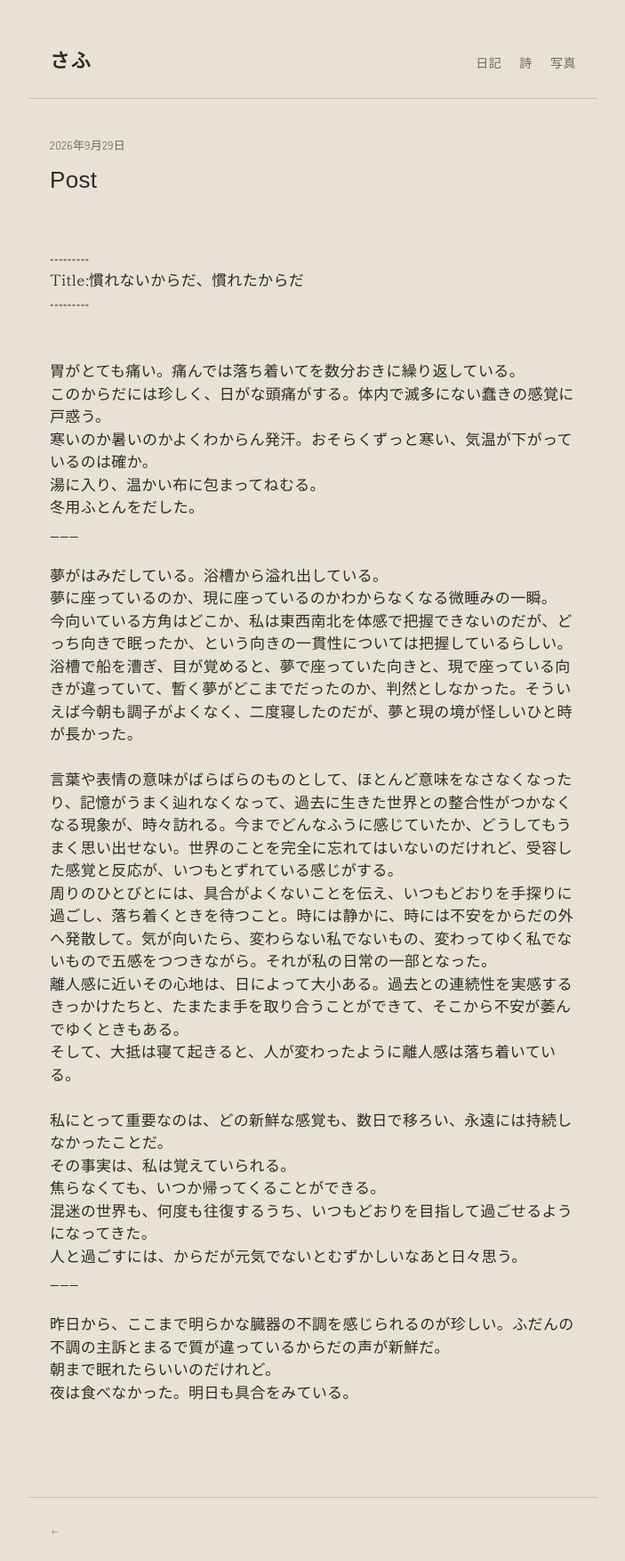
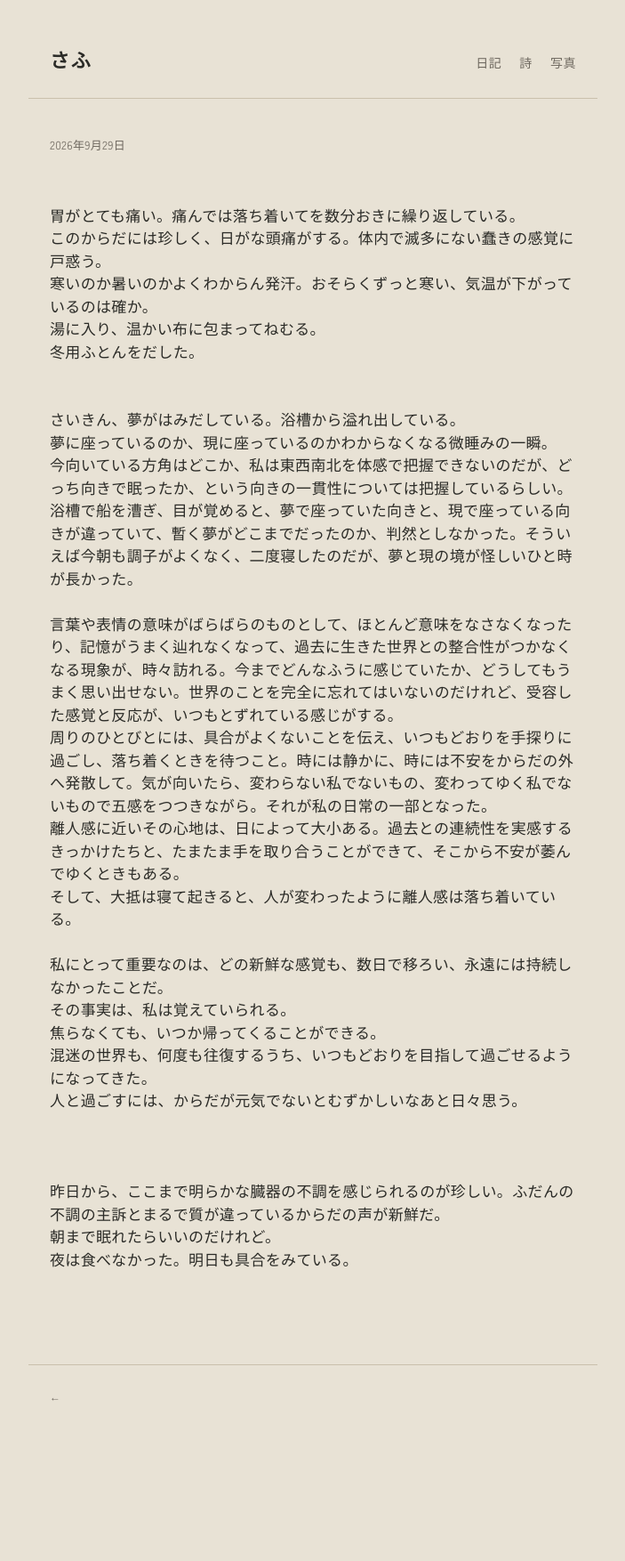
Before and after one commit to safusaf/safusaf.github.io, a Jekyll site: the page built from _posts/2026-09-29-post.html, in a window 1280 px wide. Shown: the whole page at 89% size, without its empty margins (288-991 px from the left). Built offline with Jekyll 4.4.1, drawn with Linux system fonts in a browser that asks for light colours; some web fonts are replaced; after the commit the page ends 1605 px from its top, so only the background shows below that.

Commit message:
Update 2026-09-29-post.html

```diff
--- a/_posts/2026-09-29-post.html
+++ b/_posts/2026-09-29-post.html
@@ -1,6 +1,6 @@
----------
-Title:慣れないからだ、慣れたからだ
----------
+---
+Title:新鮮な不調
+---
 
 
 胃がとても痛い。痛んでは落ち着いてを数分おきに繰り返している。
@@ -8,9 +8,9 @@ Title:慣れないからだ、慣れたからだ
 寒いのか暑いのかよくわからん発汗。おそらくずっと寒い、気温が下がっているのは確か。
 湯に入り、温かい布に包まってねむる。
 冬用ふとんをだした。
-___
 
-夢がはみだしている。浴槽から溢れ出している。
+
+さいきん、夢がはみだしている。浴槽から溢れ出している。
 夢に座っているのか、現に座っているのかわからなくなる微睡みの一瞬。
 今向いている方角はどこか、私は東西南北を体感で把握できないのだが、どっち向きで眠ったか、という向きの一貫性については把握しているらしい。
 浴槽で船を漕ぎ、目が覚めると、夢で座っていた向きと、現で座っている向きが違っていて、暫く夢がどこまでだったのか、判然としなかった。そういえば今朝も調子がよくなく、二度寝したのだが、夢と現の境が怪しいひと時が長かった。
@@ -25,7 +25,8 @@ ___
 焦らなくても、いつか帰ってくることができる。
 混迷の世界も、何度も往復するうち、いつもどおりを目指して過ごせるようになってきた。
 人と過ごすには、からだが元気でないとむずかしいなあと日々思う。
-___
+
+
 
 昨日から、ここまで明らかな臓器の不調を感じられるのが珍しい。ふだんの不調の主訴とまるで質が違っているからだの声が新鮮だ。
 朝まで眠れたらいいのだけれど。
```
